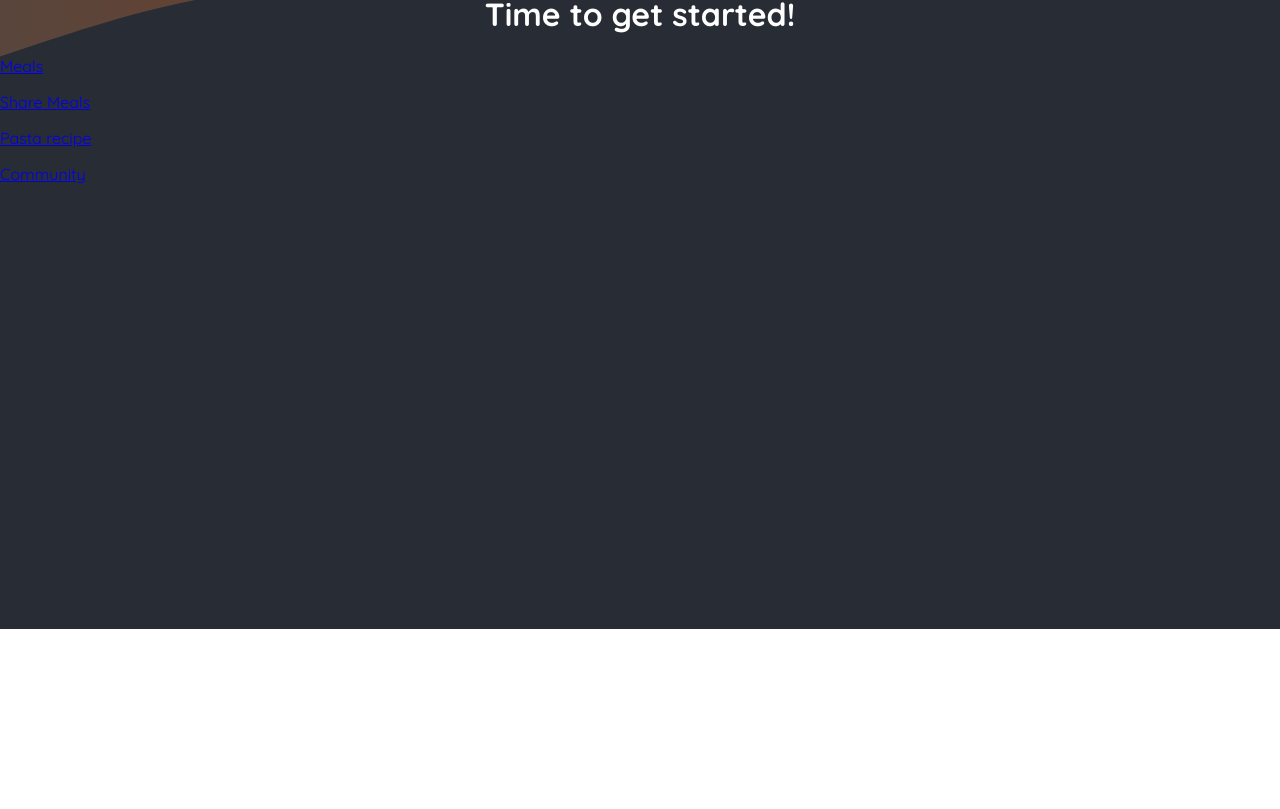
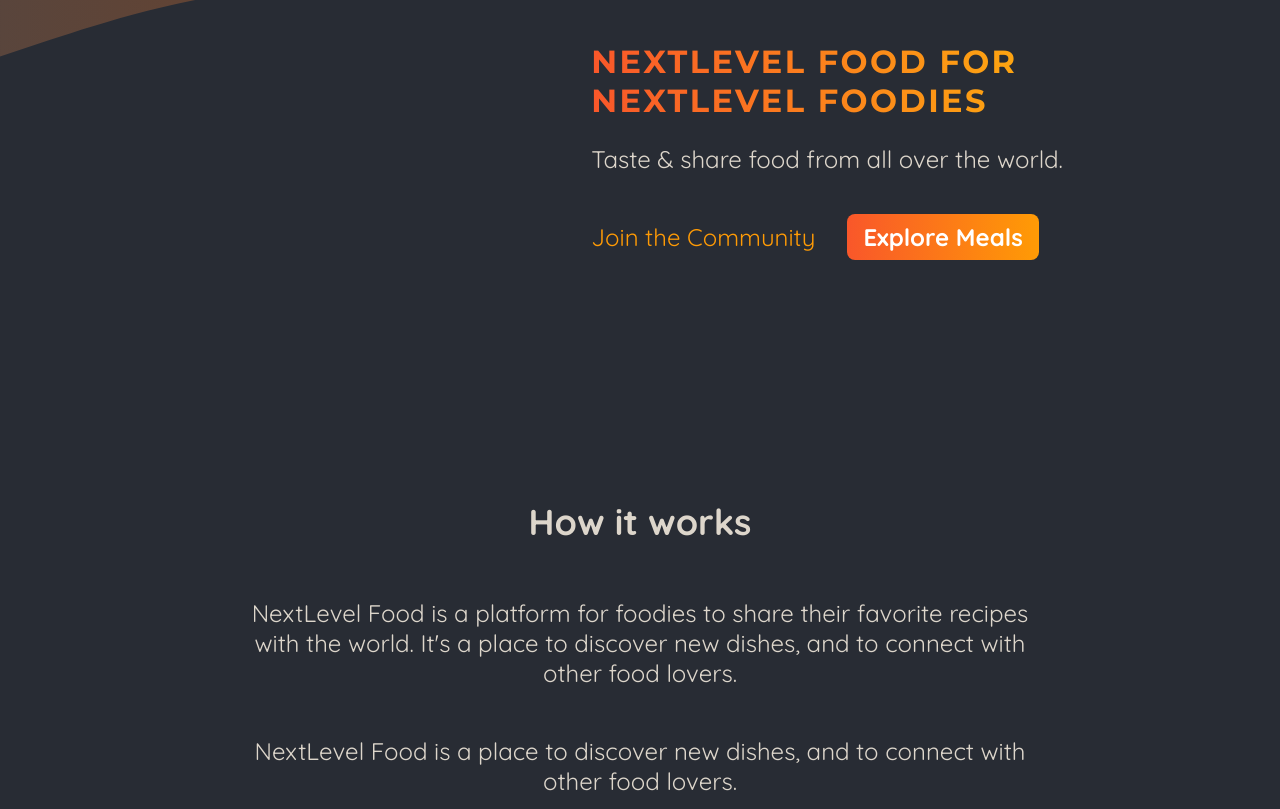
Before and after one commit to guiizis/nextJS, a Next.js app in the folder 05-onwards-foodies-starting-project/: page / in a window 1280 px wide. Shown: the part 171-980 px from the top of the page. Before the commit the page ends 800 px from the top, so only its background shows below. Built offline with nearby package versions, Linux system fonts and the light colour scheme.

Commit message:
add content to main page

```diff
--- a/05-onwards-foodies-starting-project/app/page.js
+++ b/05-onwards-foodies-starting-project/app/page.js
@@ -1,15 +1,50 @@
 import Link from 'next/link';
+
+import classes from './page.module.css';
 
 export default function Home() {
   return (
-    <main>
-      <h1 style={{ color: 'white', textAlign: 'center' }}>
-        Time to get started!
-      </h1>
-      <p><Link href="/meals">Meals</Link></p>
-      <p><Link href="/meals/share">Share Meals</Link></p>
-      <p><Link href="/meals/pasta">Pasta recipe</Link></p>
-      <p><Link href="/community">Community</Link></p>
-    </main>
+    <>
+      <header className={classes.header}>
+        <div className={classes.slideshow}></div>
+        <div>
+          <div className={classes.hero}>
+            <h1>NextLevel Food for NextLevel Foodies</h1>
+            <p>Taste & share food from all over the world.</p>
+          </div>
+          <div className={classes.cta}>
+            <Link href="/community">Join the Community</Link>
+            <Link href="/meals">Explore Meals</Link>
+          </div>
+        </div>
+      </header>
+      <main>
+        <section className={classes.section}>
+          <h2>How it works</h2>
+          <p>
+            NextLevel Food is a platform for foodies to share their favorite
+            recipes with the world. It&apos;s a place to discover new dishes, and to
+            connect with other food lovers.
+          </p>
+          <p>
+            NextLevel Food is a place to discover new dishes, and to connect
+            with other food lovers.
+          </p>
+        </section>
+
+        <section className={classes.section}>
+          <h2>Why NextLevel Food?</h2>
+          <p>
+            NextLevel Food is a platform for foodies to share their favorite
+            recipes with the world. It&apos;s a place to discover new dishes, and to
+            connect with other food lovers.
+          </p>
+          <p>
+            NextLevel Food is a place to discover new dishes, and to connect
+            with other food lovers.
+          </p>
+        </section>
+      </main>
+    </>
   );
 }
--- /dev/null
+++ b/05-onwards-foodies-starting-project/app/page.module.css
@@ -0,0 +1,75 @@
+.header {
+  display: flex;
+  gap: 3rem;
+  margin: 3rem auto;
+  width: 90%;
+  max-width: 75rem;
+}
+
+.slideshow {
+  width: 40rem;
+  height: 25rem;
+}
+
+.hero {
+  color: #ddd6cb;
+  font-size: 1.5rem;
+}
+
+.hero h1 {
+  font-size: 2rem;
+  font-weight: bold;
+  font-family: 'Montserrat', sans-serif;
+  letter-spacing: 0.15rem;
+  text-transform: uppercase;
+  background: linear-gradient(90deg, #f9572a, #ffc905);
+  background-clip: text;
+  -webkit-background-clip: text;
+  -webkit-text-fill-color: transparent;
+}
+
+.cta {
+  font-size: 1.5rem;
+  display: flex;
+  gap: 1rem;
+}
+
+.cta a {
+  display: inline-block;
+  margin-top: 1rem;
+  padding: 0.5rem 1rem;
+  border-radius: 0.5rem;
+  background: linear-gradient(90deg, #f9572a, #ff9b05);
+  color: #ffffff;
+  font-weight: bold;
+  text-decoration: none;
+}
+
+.cta a:hover,
+.cta a:active {
+  background: linear-gradient(90deg, #fd4715, #f9b241);
+}
+
+.cta a:first-child {
+  background: transparent;
+  font-weight: normal;
+  color: #ff9b05;
+  padding-left: 0;
+}
+
+.cta a:first-child:hover,
+.cta a:first-child:active {
+  background: transparent;
+  color: #f9b241;
+}
+
+.section {
+  display: flex;
+  flex-direction: column;
+  color: #ddd6cb;
+  font-size: 1.5rem;
+  max-width: 50rem;
+  width: 90%;
+  margin: 2rem auto;
+  text-align: center;
+}
```
Also changed, not shown: 05-onwards-foodies-starting-project/.babelrc (deleted).
